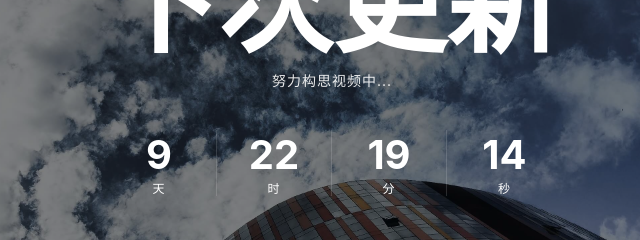
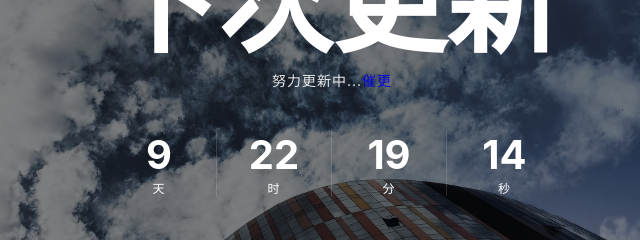
Before and after one commit to WeLogStudio/WeLogStudio.github.io, a plain HTML site: page index.html in a window 1280 px wide. Shown: the part 356-596 px from the top of the page, 308-948 px from the left. Drawn offline with Linux system fonts and the light colour scheme.

Commit message:
Update index.html

```diff
--- a/index.html
+++ b/index.html
@@ -33,7 +33,7 @@
 			<div class="wrapper">
 				<div class="coming-block">
 					<h1>距离<br>下次更新</h1>
-					<p>努力构思视频中...</p>
+					<p>努力更新中...<a target="_blank" href="https://message.bilibili.com/?spm_id_from=333.999.0.0#whisper/mid421778349">催更</a></p>
 					<div class="countdown">
 						<div class="countdown__days">
 							<div class="number"></div>
```
